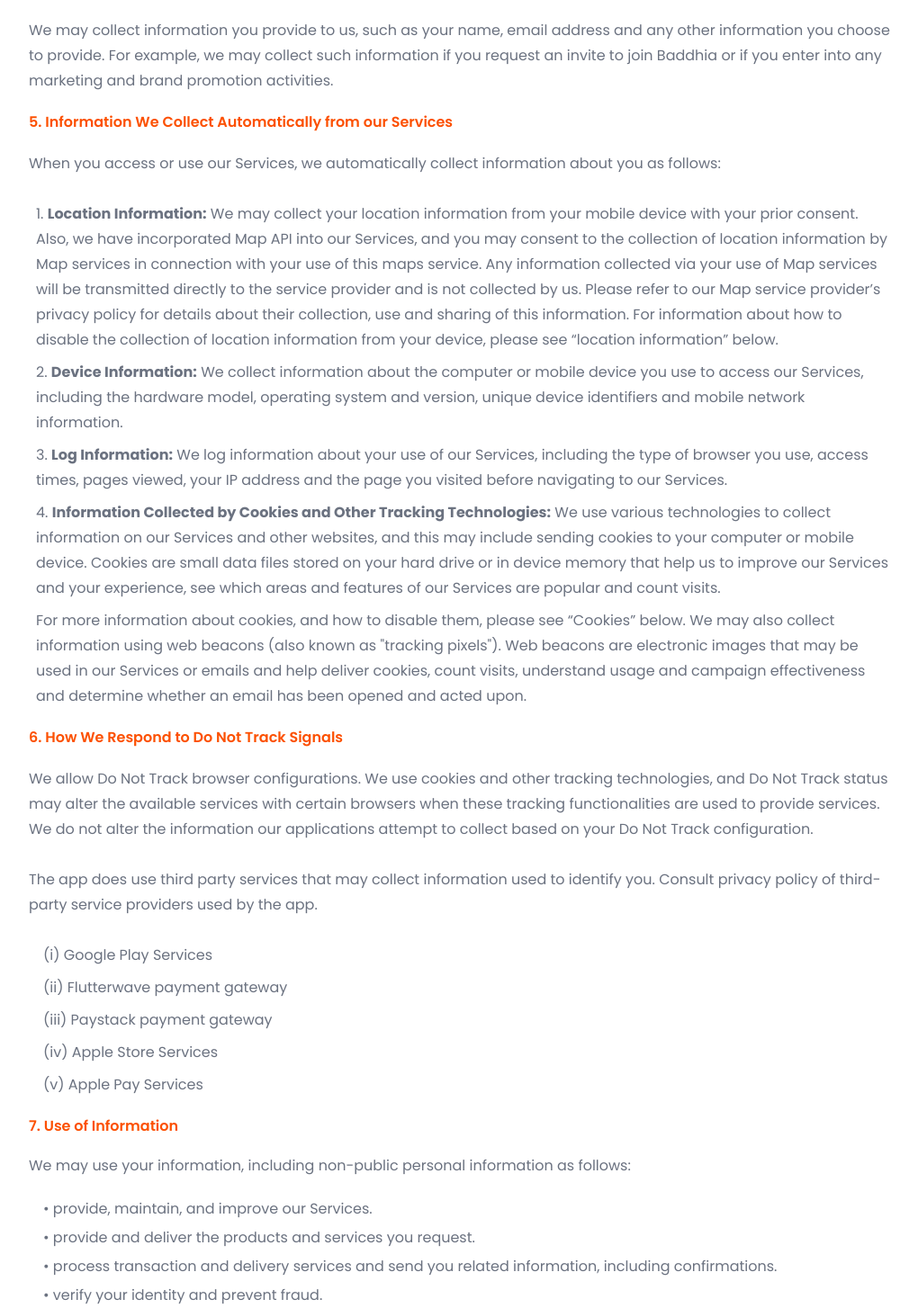
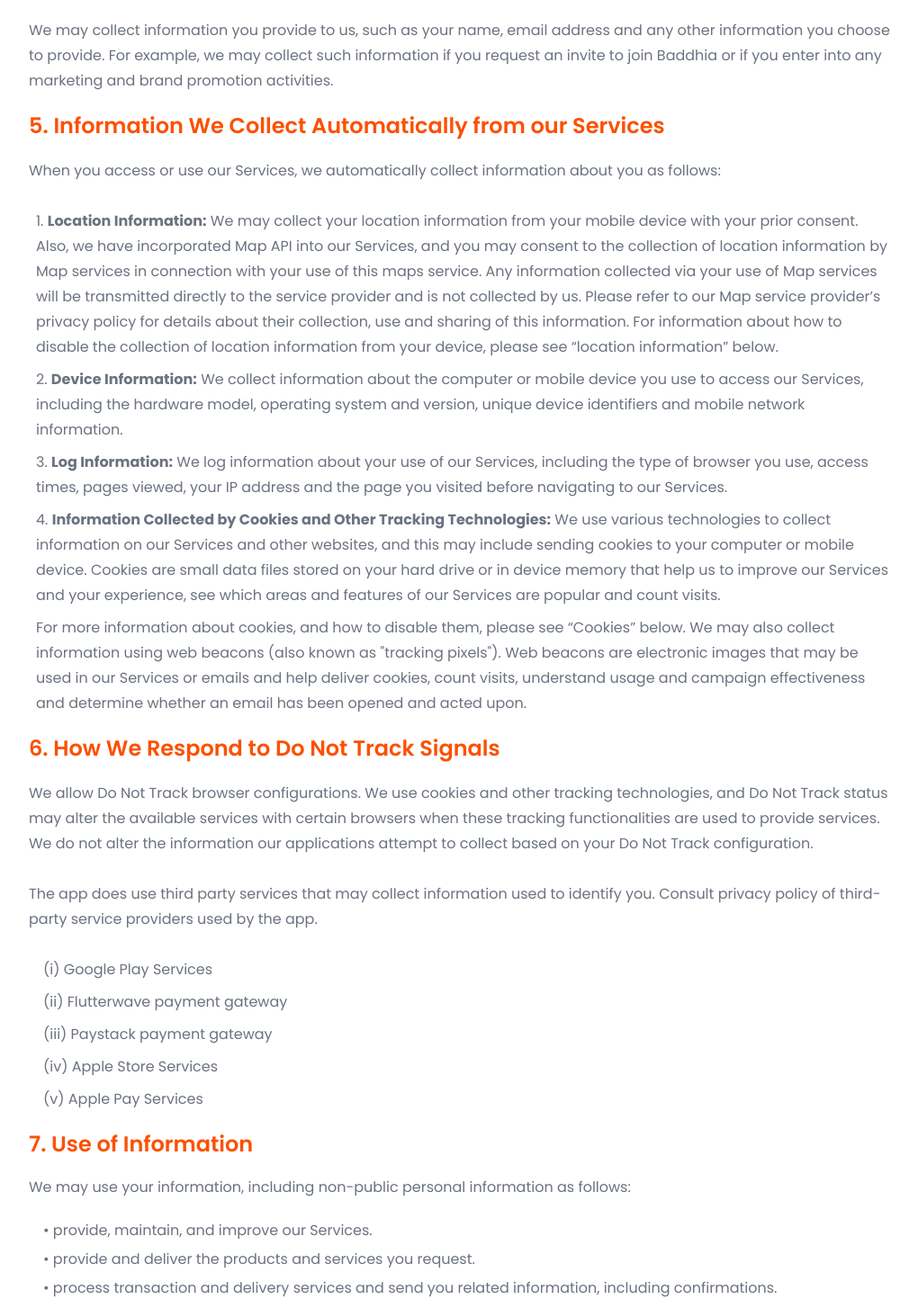
Before and after one commit to Tolutoon/baddhia, a React (Vite) app: page /privacy in a window 1280 px wide. Shown: the part 1120-2574 px from the top of the page at 90% size, without its empty margins (128-1148 px from the left). Built offline with nearby package versions, Linux system fonts and the light colour scheme.

Commit message:
Update PrivacyPolicy.jsx

```diff
--- a/src/pages/PrivacyPolicy.jsx
+++ b/src/pages/PrivacyPolicy.jsx
@@ -80,7 +80,7 @@ function PrivacyPolicy() {
           Baddhia or if you enter into any marketing and brand promotion
           activities.
         </p>
-        <h3 className="font-semibold text-baddhia-orange mb-5">
+        <h3 className="font-semibold text-baddhia-orange mb-5 text-2xl">
           5. Information We Collect Automatically from our Services
         </h3>
         <p className="text-gray-500 mb-5 leading-7">
@@ -139,7 +139,7 @@ function PrivacyPolicy() {
             acted upon.
           </ol>
         </p>
-        <h3 className="font-semibold text-baddhia-orange mb-5">
+        <h3 className="font-semibold text-baddhia-orange mb-5 text-2xl">
           6. How We Respond to Do Not Track Signals
         </h3>
         <p className="text-gray-500 mb-5 leading-7">
@@ -162,7 +162,7 @@ function PrivacyPolicy() {
             <li>(v) Apple Pay Services</li>
           </ol>
         </p>
-        <h3 className="font-semibold text-baddhia-orange mb-5">
+        <h3 className="font-semibold text-baddhia-orange mb-5 text-2xl">
           7. Use of Information
         </h3>
         <p className="text-gray-500 mb-5">
```
